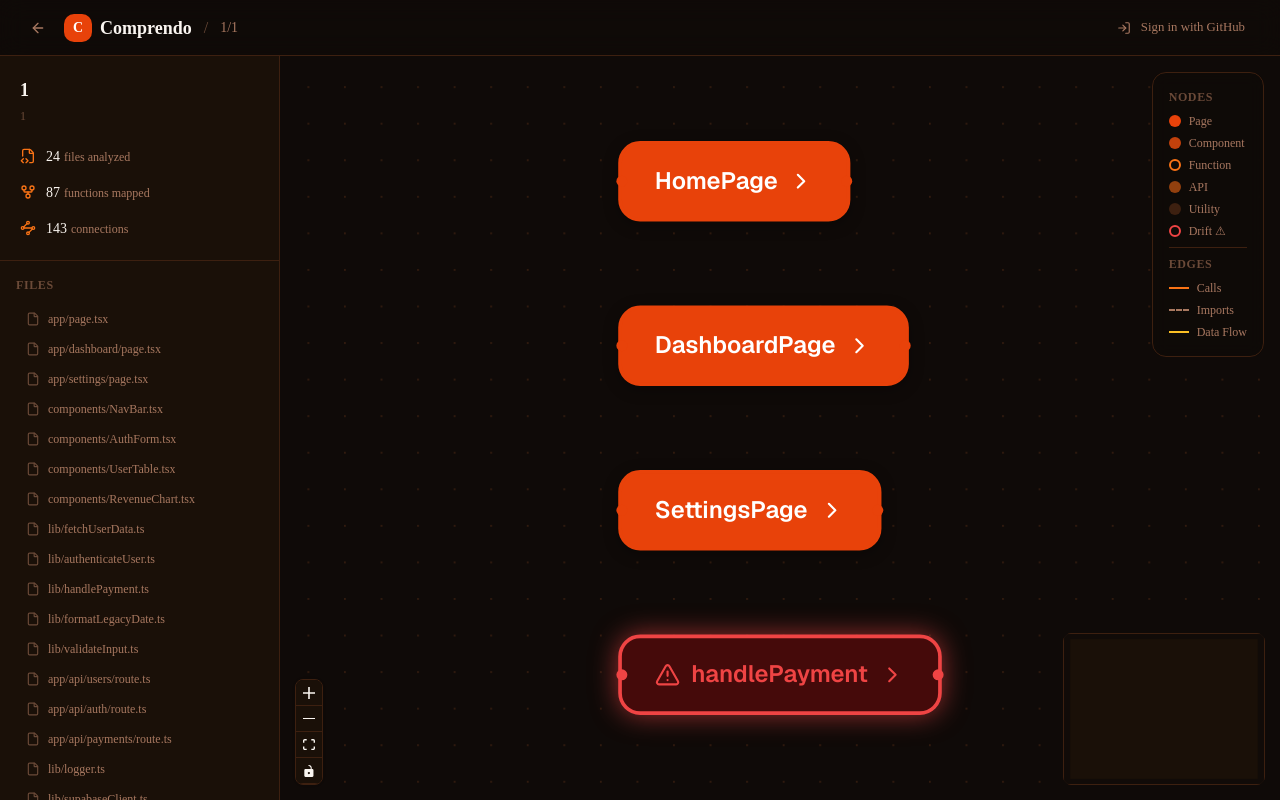
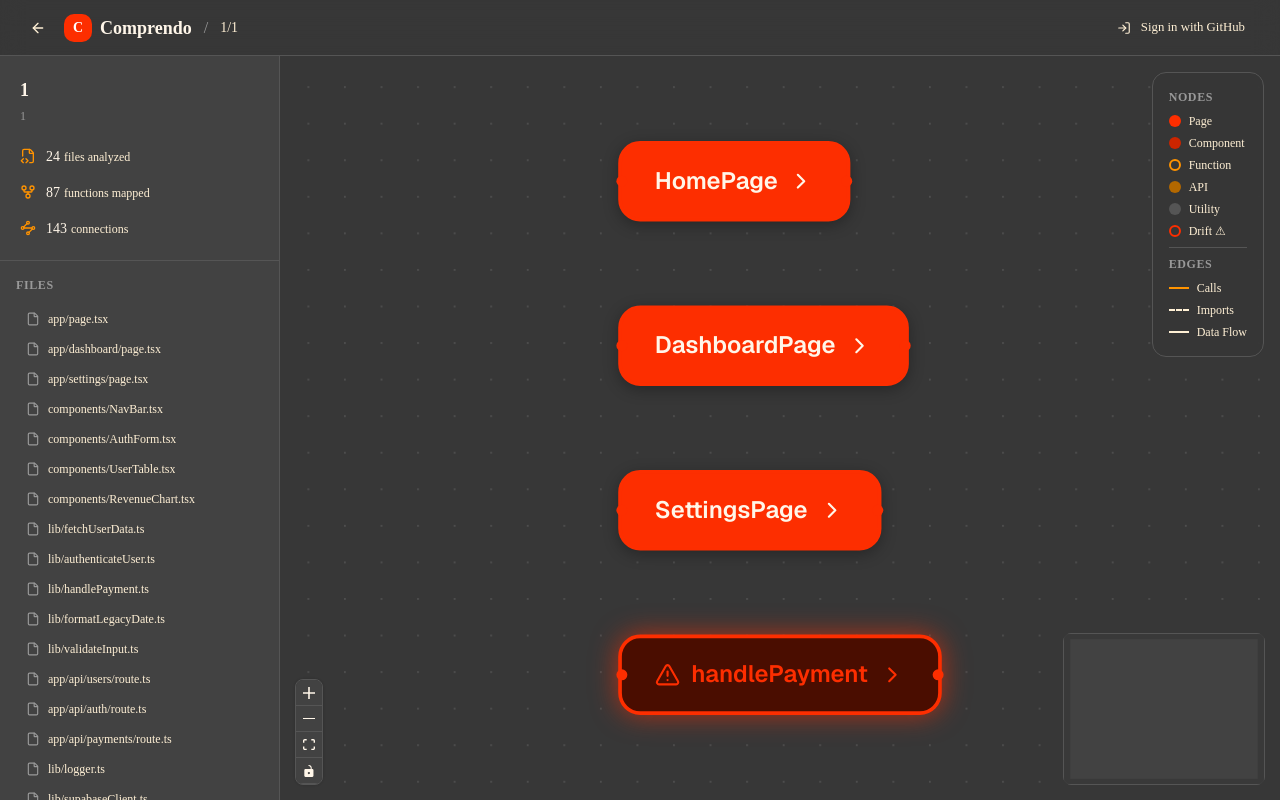
Before and after one commit to albinhasanaj/babydrift, a Next.js app: page /repo/1/1 in a window 1280 px wide. Built offline with nearby package versions, Linux system fonts and the light colour scheme; no server answers.

Commit message:
feat: update color scheme for Comprendo components and FlowGraph styles

```diff
--- a/app/globals.css
+++ b/app/globals.css
@@ -48,54 +48,54 @@
   --radius-4xl: calc(var(--radius) * 2.6);
 
   /* Comprendo custom colors */
-  --color-comprendo-bg: #0f0a08;
-  --color-comprendo-surface: #1a1008;
-  --color-comprendo-elevated: #2a1a0e;
-  --color-comprendo-border: #3d2010;
-  --color-comprendo-primary: #e8420a;
-  --color-comprendo-primary-hover: #ff5520;
-  --color-comprendo-accent: #f97316;
-  --color-comprendo-warm: #fbbf24;
-  --color-comprendo-text: #faf5f0;
-  --color-comprendo-muted: #a87860;
-  --color-comprendo-faint: #6b4a38;
-  --color-comprendo-drift: #ef4444;
+  --color-comprendo-bg: #373737;
+  --color-comprendo-surface: #424242;
+  --color-comprendo-elevated: #4d4d4d;
+  --color-comprendo-border: #555555;
+  --color-comprendo-primary: #FD2E00;
+  --color-comprendo-primary-hover: #FF4A1F;
+  --color-comprendo-accent: #FF9300;
+  --color-comprendo-warm: #FFF0D5;
+  --color-comprendo-text: #FFF6E9;
+  --color-comprendo-muted: #FFF0D5;
+  --color-comprendo-faint: #999999;
+  --color-comprendo-drift: #FD2E00;
   --color-comprendo-success: #22c55e;
 }
 
 :root {
-  --background: #0f0a08;
-  --foreground: #faf5f0;
-  --card: #2a1a0e;
-  --card-foreground: #faf5f0;
-  --popover: #1a1008;
-  --popover-foreground: #faf5f0;
-  --primary: #e8420a;
-  --primary-foreground: #faf5f0;
-  --secondary: #2a1a0e;
-  --secondary-foreground: #faf5f0;
-  --muted: #1a1008;
-  --muted-foreground: #a87860;
-  --accent: #f97316;
-  --accent-foreground: #faf5f0;
-  --destructive: #ef4444;
-  --border: #3d2010;
-  --input: #3d2010;
-  --ring: #e8420a;
-  --chart-1: #e8420a;
-  --chart-2: #f97316;
-  --chart-3: #fbbf24;
-  --chart-4: #a87860;
-  --chart-5: #6b4a38;
+  --background: #373737;
+  --foreground: #FFF6E9;
+  --card: #4d4d4d;
+  --card-foreground: #FFF6E9;
+  --popover: #424242;
+  --popover-foreground: #FFF6E9;
+  --primary: #FD2E00;
+  --primary-foreground: #FFF6E9;
+  --secondary: #4d4d4d;
+  --secondary-foreground: #FFF6E9;
+  --muted: #424242;
+  --muted-foreground: #FFF0D5;
+  --accent: #FF9300;
+  --accent-foreground: #FFF6E9;
+  --destructive: #FD2E00;
+  --border: #555555;
+  --input: #555555;
+  --ring: #FD2E00;
+  --chart-1: #FD2E00;
+  --chart-2: #FF9300;
+  --chart-3: #FFF0D5;
+  --chart-4: #FFF0D5;
+  --chart-5: #999999;
   --radius: 0.625rem;
-  --sidebar: #1a1008;
-  --sidebar-foreground: #faf5f0;
-  --sidebar-primary: #e8420a;
-  --sidebar-primary-foreground: #faf5f0;
-  --sidebar-accent: #2a1a0e;
-  --sidebar-accent-foreground: #faf5f0;
-  --sidebar-border: #3d2010;
-  --sidebar-ring: #e8420a;
+  --sidebar: #424242;
+  --sidebar-foreground: #FFF6E9;
+  --sidebar-primary: #FD2E00;
+  --sidebar-primary-foreground: #FFF6E9;
+  --sidebar-accent: #4d4d4d;
+  --sidebar-accent-foreground: #FFF6E9;
+  --sidebar-border: #555555;
+  --sidebar-ring: #FD2E00;
 }
 
 @layer base {
@@ -113,10 +113,10 @@
 /* Comprendo drift pulse animation */
 @keyframes drift-pulse {
   0%, 100% {
-    box-shadow: 0 0 8px rgba(239, 68, 68, 0.4);
+    box-shadow: 0 0 8px rgba(253, 46, 0, 0.4);
   }
   50% {
-    box-shadow: 0 0 20px rgba(239, 68, 68, 0.8);
+    box-shadow: 0 0 20px rgba(253, 46, 0, 0.8);
   }
 }
 
@@ -126,34 +126,34 @@
 
 /* Grid background pattern */
 .bg-grid {
-  background-image: radial-gradient(circle, #3d2010 1px, transparent 1px);
+  background-image: radial-gradient(circle, #555555 1px, transparent 1px);
   background-size: 24px 24px;
 }
 
 /* React Flow customizations */
 .react-flow__minimap {
-  background-color: #1a1008 !important;
-  border: 1px solid #3d2010 !important;
+  background-color: #424242 !important;
+  border: 1px solid #555555 !important;
   border-radius: 8px !important;
 }
 
 .react-flow__controls {
-  border: 1px solid #3d2010 !important;
+  border: 1px solid #555555 !important;
   border-radius: 8px !important;
   overflow: hidden;
 }
 
 .react-flow__controls-button {
-  background-color: #1a1008 !important;
-  border-bottom: 1px solid #3d2010 !important;
-  fill: #a87860 !important;
+  background-color: #424242 !important;
+  border-bottom: 1px solid #555555 !important;
+  fill: #FFF0D5 !important;
 }
 
 .react-flow__controls-button:hover {
-  background-color: #2a1a0e !important;
-  fill: #faf5f0 !important;
+  background-color: #4d4d4d !important;
+  fill: #FFF6E9 !important;
 }
 
 .react-flow__background {
-  background-color: #0f0a08 !important;
+  background-color: #373737 !important;
 }
--- a/components/FlowGraph.tsx
+++ b/components/FlowGraph.tsx
@@ -21,12 +21,12 @@ const nodeStyles: Record<
   string,
   { bg: string; border: string; text: string }
 > = {
-  PAGE: { bg: "#e8420a", border: "#e8420a", text: "#ffffff" },
-  COMPONENT: { bg: "#c2410c", border: "#c2410c", text: "#ffffff" },
-  FUNCTION: { bg: "#1a1008", border: "#f97316", text: "#ffffff" },
-  API: { bg: "#92400e", border: "#92400e", text: "#ffffff" },
-  UTILITY: { bg: "#3d2010", border: "#3d2010", text: "#a87860" },
-  DRIFT: { bg: "#450a0a", border: "#ef4444", text: "#ef4444" },
+  PAGE: { bg: "#FD2E00", border: "#FD2E00", text: "#FFF6E9" },
+  COMPONENT: { bg: "#CC2500", border: "#CC2500", text: "#FFF6E9" },
+  FUNCTION: { bg: "#424242", border: "#FF9300", text: "#FFF6E9" },
+  API: { bg: "#B36800", border: "#B36800", text: "#FFF6E9" },
+  UTILITY: { bg: "#555555", border: "#555555", text: "#FFF0D5" },
+  DRIFT: { bg: "#4a0d00", border: "#FD2E00", text: "#FD2E00" },
 };
 
 // --- Tree data structure ---
@@ -207,18 +207,18 @@ const nodeTypes = { comprendo: ComprendoNode };
 // --- Legend ---
 function Legend() {
   const items = [
-    { label: "Page", color: "#e8420a" },
-    { label: "Component", color: "#c2410c" },
-    { label: "Function", color: "#f97316", outline: true },
-    { label: "API", color: "#92400e" },
-    { label: "Utility", color: "#3d2010" },
-    { label: "Drift ⚠", color: "#ef4444", outline: true },
+    { label: "Page", color: "#FD2E00" },
+    { label: "Component", color: "#CC2500" },
+    { label: "Function", color: "#FF9300", outline: true },
+    { label: "API", color: "#B36800" },
+    { label: "Utility", color: "#555555" },
+    { label: "Drift ⚠", color: "#FD2E00", outline: true },
   ];
 
   const edgeItems = [
-    { label: "Calls", color: "#f97316", dashed: false },
-    { label: "Imports", color: "#a87860", dashed: true },
-    { label: "Data Flow", color: "#fbbf24", dashed: false },
+    { label: "Calls", color: "#FF9300", dashed: false },
+    { label: "Imports", color: "#FFF0D5", dashed: true },
+    { label: "Data Flow", color: "#FFF0D5", dashed: false },
   ];
 
   return (
@@ -277,27 +277,27 @@ const ROOT_GAP = 20;
 
 function getEdgeStyle(parentType: string, childType: string): Partial<Edge> {
   if (parentType === "PAGE" && childType === "COMPONENT") {
-    return { style: { stroke: "#a87860", strokeDasharray: "5,5" }, animated: false };
+    return { style: { stroke: "#FFF0D5", strokeDasharray: "5,5" }, animated: false };
   }
   if (
     (parentType === "COMPONENT" || parentType === "FUNCTION") &&
     childType === "FUNCTION"
   ) {
-    return { style: { stroke: "#f97316" }, animated: true };
+    return { style: { stroke: "#FF9300" }, animated: true };
   }
   if (
     (parentType === "FUNCTION" || parentType === "DRIFT") &&
     childType === "API"
   ) {
-    return { style: { stroke: "#fbbf24" }, animated: true };
+    return { style: { stroke: "#FFF0D5" }, animated: true };
   }
   if (parentType === "DRIFT" || childType === "DRIFT") {
-    return { style: { stroke: "#ef4444", strokeDasharray: "5,5" } };
+    return { style: { stroke: "#FD2E00", strokeDasharray: "5,5" } };
   }
   if (childType === "UTILITY") {
-    return { style: { stroke: "#a87860", strokeDasharray: "5,5" } };
+    return { style: { stroke: "#FFF0D5", strokeDasharray: "5,5" } };
   }
-  return { style: { stroke: "#f97316" } };
+  return { style: { stroke: "#FF9300" } };
 }
 
 function getSubtreeHeight(node: TreeNode, expanded: Set<string>): number {
@@ -451,15 +451,15 @@ export function FlowGraph({ onNodeSelect }: FlowGraphProps) {
           variant={BackgroundVariant.Dots}
           gap={20}
           size={1}
-          color="#3d2010"
+          color="#555555"
         />
         <Controls position="bottom-left" />
         <MiniMap
           nodeColor={(node) => {
             const type = (node.data as { type?: string })?.type || "UTILITY";
-            return nodeStyles[type]?.bg || "#3d2010";
+            return nodeStyles[type]?.bg || "#555555";
           }}
-          maskColor="rgba(15, 10, 8, 0.8)"
+          maskColor="rgba(55, 55, 55, 0.8)"
           position="bottom-right"
         />
       </ReactFlow>
```
